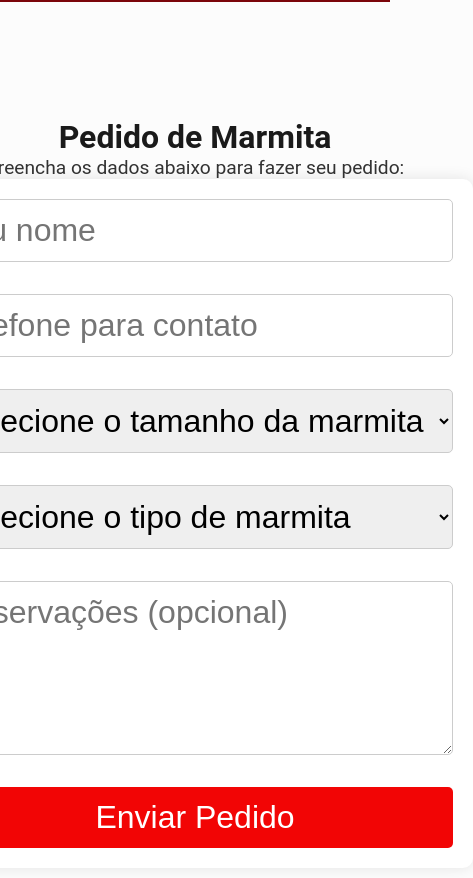
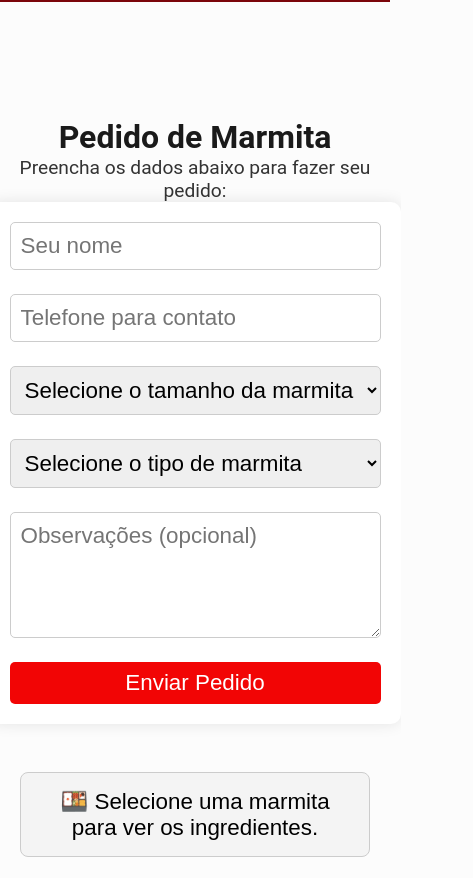
Before and after one commit to IvanViana-Create/Da-Casa-Marmitas, a plain HTML site: page pedido.html in a window 390 px wide. Shown: the part 222-1100 px from the top of the page, 473 px wide, since content can reach past the window. Drawn offline with Linux system fonts and the light colour scheme.

Commit message:
pedido.html

```diff
--- a/pedido.html
+++ b/pedido.html
@@ -8,33 +8,33 @@
   <style>
   .formulario {
     background: #fff;
-      padding: 30px;
+    padding: 25px;
     border-radius: 10px;
     box-shadow: 0 0 15px rgba(0,0,0,0.1);
     width: 100%;
-      max-width: 600px;
+    max-width: 500px;
     display: flex;
     flex-direction: column;
-      gap: 2rem;
+    gap: 1.5rem;
     position: relative;
   }
 
   .formulario input,
   .formulario select,
   .formulario textarea {
-      padding: 12px;
+    padding: 10px;
     border: 1px solid #ccc;
     border-radius: 5px;
-      font-size: 2rem;
+    font-size: 1.6rem;
   }
 
   .formulario button {
     background-color: #f20505;
     color: #fff;
-      padding: 12px 20px;
+    padding: 10px 16px;
     border: none;
     border-radius: 5px;
-      font-size: 2rem;
+    font-size: 1.6rem;
     cursor: pointer;
   }
 
@@ -60,9 +60,9 @@
     border: 1px solid #ccc;
     padding: 15px;
     border-radius: 8px;
-      width: 400px;
+    width: 380px;
     height: fit-content;
-      font-size: 2rem;
+    font-size: 1.8rem;
   }
 
   .imagemlateral {
@@ -87,6 +87,17 @@
       width: 100%;
       max-width: 100%;
       padding: 20px;
+    }
+
+    .formulario input,
+    .formulario select,
+    .formulario textarea {
+      font-size: 1.4rem;
+    }
+
+    .formulario button {
+      font-size: 1.4rem;
+      padding: 8px 14px;
     }
 
     .descricao-marmita {
```
Lines whose indentation alone changed are shown as unchanged.
